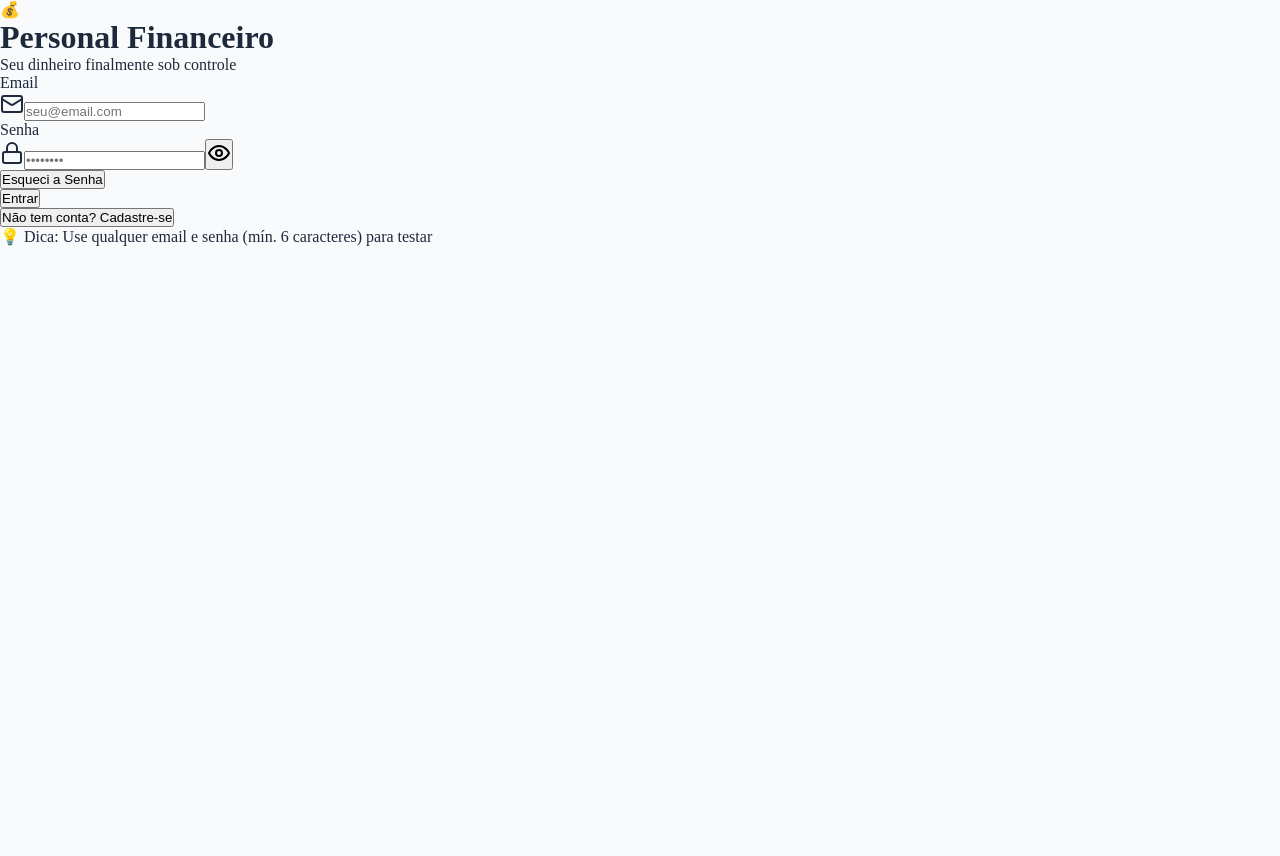
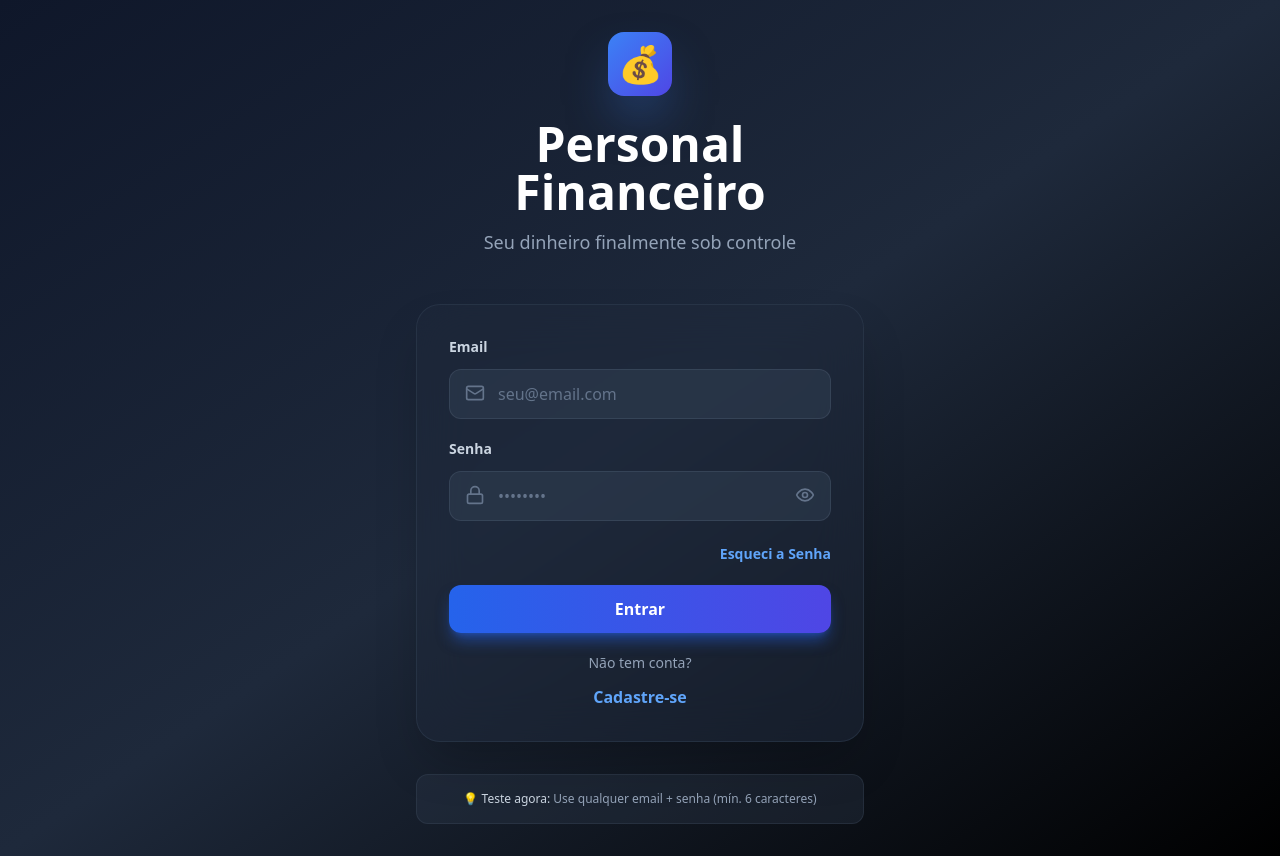
Before and after one commit to Gustavo641/crm-financeiro, a Next.js app: page / in a window 1280 px wide. Before the commit the page ends 800 px from the top, so only its background shows below. Built offline with nearby package versions, Linux system fonts and the light colour scheme.

Commit message:
Redesign: Dark mode moderno com layout melhorado da tela de login

```diff
--- a/app/globals.css
+++ b/app/globals.css
@@ -1,4 +1,8 @@
-* /* @tailwind base; @tailwind components; @tailwind utilities; */ {
+@tailwind base;
+@tailwind components;
+@tailwind utilities;
+
+* {
   margin: 0;
   padding: 0;
   box-sizing: border-box;
@@ -6,11 +10,13 @@
 
 html {
   scroll-behavior: smooth;
+  color-scheme: dark;
 }
 
 body {
-  background: #f8fafc;
-  color: #1e293b;
+  background: linear-gradient(135deg, #0f172a 0%, #1e293b 50%, #0f172a 100%);
+  color: #e2e8f0;
+  min-height: 100vh;
 }
 
 /* Gradientes customizados */
@@ -27,21 +33,21 @@ body {
   box-shadow: 0 10px 25px rgba(14, 165, 233, 0.15);
 }
 
-/* Scrollbar customizado */
+/* Scrollbar customizado - Dark Mode */
 ::-webkit-scrollbar {
-  width: 8px;
-  height: 8px;
+  width: 10px;
+  height: 10px;
 }
 
 ::-webkit-scrollbar-track {
-  background: #f1f5f9;
+  background: #1e293b;
 }
 
 ::-webkit-scrollbar-thumb {
-  background: #cbd5e1;
-  border-radius: 4px;
+  background: linear-gradient(135deg, #0EA5E9 0%, #14B8A6 100%);
+  border-radius: 5px;
 }
 
 ::-webkit-scrollbar-thumb:hover {
-  background: #94a3b8;
+  background: linear-gradient(135deg, #0284c7 0%, #0d9488 100%);
 }
--- a/app/page.tsx
+++ b/app/page.tsx
@@ -58,29 +58,33 @@ export default function LoginPage() {
   };
 
   return (
-    <div className="min-h-screen bg-gradient-to-br from-blue-50 via-white to-indigo-50 flex items-center justify-center px-4">
+    <div className="min-h-screen bg-gradient-to-br from-slate-900 via-slate-800 to-black flex items-center justify-center px-4 py-8">
       <div className="w-full max-w-md">
+        {/* Background Effects */}
+        <div className="absolute top-0 left-0 w-96 h-96 bg-blue-600 opacity-10 rounded-full blur-3xl -z-10"></div>
+        <div className="absolute bottom-0 right-0 w-96 h-96 bg-indigo-600 opacity-10 rounded-full blur-3xl -z-10"></div>
+
         {/* Header */}
-        <div className="text-center mb-8">
-          <div className="w-14 h-14 rounded-full bg-gradient-to-r from-blue-500 to-indigo-600 flex items-center justify-center mx-auto mb-4 shadow-lg">
-            <span className="text-3xl">💰</span>
+        <div className="text-center mb-12">
+          <div className="w-16 h-16 rounded-2xl bg-gradient-to-br from-blue-500 to-indigo-600 flex items-center justify-center mx-auto mb-6 shadow-2xl shadow-blue-500/50">
+            <span className="text-4xl">💰</span>
           </div>
-          <h1 className="text-4xl font-bold text-gray-900">Personal Financeiro</h1>
-          <p className="text-gray-600 mt-3 text-lg">Seu dinheiro finalmente sob controle</p>
+          <h1 className="text-5xl font-bold text-white mb-3">Personal Financeiro</h1>
+          <p className="text-slate-400 text-lg font-medium">Seu dinheiro finalmente sob controle</p>
         </div>
 
-        {/* Card */}
-        <div className="bg-white rounded-2xl shadow-2xl p-8 border border-gray-100">
+        {/* Main Card */}
+        <div className="bg-slate-800/50 backdrop-blur-xl rounded-3xl shadow-2xl p-8 border border-slate-700/50 mb-6">
           <form onSubmit={handleAuth} className="space-y-5">
             {isSignUp && (
               <div>
-                <label className="block text-sm font-medium text-gray-700 mb-2">Nome</label>
+                <label className="block text-sm font-semibold text-slate-300 mb-3">Nome Completo</label>
                 <input
                   type="text"
                   value={nome}
                   onChange={(e) => setNome(e.target.value)}
                   placeholder="Seu nome completo"
-                  className="w-full px-4 py-2.5 border border-gray-300 rounded-lg focus:outline-none focus:ring-2 focus:ring-blue-500 transition"
+                  className="w-full px-4 py-3 bg-slate-700/50 border border-slate-600/50 rounded-xl text-white placeholder-slate-500 focus:outline-none focus:ring-2 focus:ring-blue-500 focus:border-blue-500 transition"
                   disabled={_loading}
                 />
               </div>
@@ -88,15 +92,15 @@ export default function LoginPage() {
 
             {/* Email */}
             <div>
-              <label className="block text-sm font-medium text-gray-700 mb-2">Email</label>
+              <label className="block text-sm font-semibold text-slate-300 mb-3">Email</label>
               <div className="relative">
-                <Mail className="absolute left-3 top-3.5 w-5 h-5 text-gray-400" />
+                <Mail className="absolute left-4 top-3.5 w-5 h-5 text-slate-500" />
                 <input
                   type="email"
                   value={email}
                   onChange={(e) => setEmail(e.target.value)}
                   placeholder="seu@email.com"
-                  className="w-full pl-10 pr-4 py-2.5 border border-gray-300 rounded-lg focus:outline-none focus:ring-2 focus:ring-blue-500 transition"
+                  className="w-full pl-12 pr-4 py-3 bg-slate-700/50 border border-slate-600/50 rounded-xl text-white placeholder-slate-500 focus:outline-none focus:ring-2 focus:ring-blue-500 focus:border-blue-500 transition"
                   disabled={_loading}
                 />
               </div>
@@ -104,21 +108,21 @@ export default function LoginPage() {
 
             {/* Password */}
             <div>
-              <label className="block text-sm font-medium text-gray-700 mb-2">Senha</label>
+              <label className="block text-sm font-semibold text-slate-300 mb-3">Senha</label>
               <div className="relative">
-                <Lock className="absolute left-3 top-3.5 w-5 h-5 text-gray-400" />
+                <Lock className="absolute left-4 top-3.5 w-5 h-5 text-slate-500" />
                 <input
                   type={showPassword ? 'text' : 'password'}
                   value={password}
                   onChange={(e) => setPassword(e.target.value)}
                   placeholder="••••••••"
-                  className="w-full pl-10 pr-10 py-2.5 border border-gray-300 rounded-lg focus:outline-none focus:ring-2 focus:ring-blue-500 transition"
+                  className="w-full pl-12 pr-12 py-3 bg-slate-700/50 border border-slate-600/50 rounded-xl text-white placeholder-slate-500 focus:outline-none focus:ring-2 focus:ring-blue-500 focus:border-blue-500 transition"
                   disabled={_loading}
                 />
                 <button
                   type="button"
                   onClick={() => setShowPassword(!showPassword)}
-                  className="absolute right-3 top-3.5 text-gray-400 hover:text-gray-600"
+                  className="absolute right-4 top-3.5 text-slate-500 hover:text-slate-300 transition"
                   disabled={_loading}
                 >
                   {showPassword ? <EyeOff className="w-5 h-5" /> : <Eye className="w-5 h-5" />}
@@ -128,15 +132,15 @@ export default function LoginPage() {
 
             {isSignUp && (
               <div>
-                <label className="block text-sm font-medium text-gray-700 mb-2">Confirmar Senha</label>
+                <label className="block text-sm font-semibold text-slate-300 mb-3">Confirmar Senha</label>
                 <div className="relative">
-                  <Lock className="absolute left-3 top-3.5 w-5 h-5 text-gray-400" />
+                  <Lock className="absolute left-4 top-3.5 w-5 h-5 text-slate-500" />
                   <input
                     type={showPassword ? 'text' : 'password'}
                     value={confirmPassword}
                     onChange={(e) => setConfirmPassword(e.target.value)}
                     placeholder="••••••••"
-                    className="w-full pl-10 pr-4 py-2.5 border border-gray-300 rounded-lg focus:outline-none focus:ring-2 focus:ring-blue-500 transition"
+                    className="w-full pl-12 pr-4 py-3 bg-slate-700/50 border border-slate-600/50 rounded-xl text-white placeholder-slate-500 focus:outline-none focus:ring-2 focus:ring-blue-500 focus:border-blue-500 transition"
                     disabled={_loading}
                   />
                 </div>
@@ -148,7 +152,7 @@ export default function LoginPage() {
                 <button
                   type="button"
                   onClick={() => setError('')}
-                  className="text-sm text-blue-600 hover:text-blue-700 font-medium"
+                  className="text-sm text-blue-400 hover:text-blue-300 font-semibold transition"
                 >
                   Esqueci a Senha
                 </button>
@@ -157,23 +161,26 @@ export default function LoginPage() {
 
             {/* Erro */}
             {error && (
-              <div className="flex items-center gap-2 p-3 bg-red-50 border border-red-200 rounded-lg">
-                <AlertCircle className="w-5 h-5 text-red-600 flex-shrink-0" />
-                <p className="text-sm text-red-600">{error}</p>
+              <div className="flex items-center gap-3 p-4 bg-red-500/10 border border-red-500/30 rounded-xl">
+                <AlertCircle className="w-5 h-5 text-red-400 flex-shrink-0" />
+                <p className="text-sm text-red-400">{error}</p>
               </div>
             )}
 
-            {/* Botão */}
+            {/* Botão Principal */}
             <button
               type="submit"
               disabled={_loading}
-              className="w-full bg-gradient-to-r from-blue-500 to-indigo-600 text-white font-semibold py-2.5 rounded-lg hover:shadow-lg transition disabled:opacity-50"
+              className="w-full mt-6 bg-gradient-to-r from-blue-600 to-indigo-600 text-white font-semibold py-3 px-4 rounded-xl hover:from-blue-700 hover:to-indigo-700 shadow-lg shadow-blue-600/50 hover:shadow-blue-600/75 transition disabled:opacity-50 disabled:shadow-none"
             >
               {_loading ? 'Carregando...' : isSignUp ? 'Criar Conta' : 'Entrar'}
             </button>
 
-            {/* Toggle */}
-            <div className="text-center">
+            {/* Toggle Signup/Login */}
+            <div className="text-center mt-6">
+              <p className="text-slate-400 text-sm mb-3">
+                {isSignUp ? 'Já tem conta?' : 'Não tem conta?'}
+              </p>
               <button
                 type="button"
                 onClick={() => {
@@ -182,19 +189,21 @@ export default function LoginPage() {
                   setNome('');
                   setConfirmPassword('');
                 }}
-                className="text-sm text-blue-600 hover:text-blue-700 font-medium"
+                className="text-blue-400 hover:text-blue-300 font-semibold transition"
                 disabled={_loading}
               >
-                {isSignUp ? 'Já tem conta? Entre aqui' : 'Não tem conta? Cadastre-se'}
+                {isSignUp ? 'Entre aqui' : 'Cadastre-se'}
               </button>
             </div>
           </form>
         </div>
 
-        {/* Footer */}
-        <p className="text-center text-xs text-gray-500 mt-6">
-          💡 Dica: Use qualquer email e senha (mín. 6 caracteres) para testar
-        </p>
+        {/* Footer Info */}
+        <div className="mt-8 p-4 bg-slate-700/30 border border-slate-600/30 rounded-xl">
+          <p className="text-center text-xs text-slate-400">
+            💡 <span className="text-slate-300">Teste agora:</span> Use qualquer email + senha (mín. 6 caracteres)
+          </p>
+        </div>
       </div>
     </div>
   );
```
